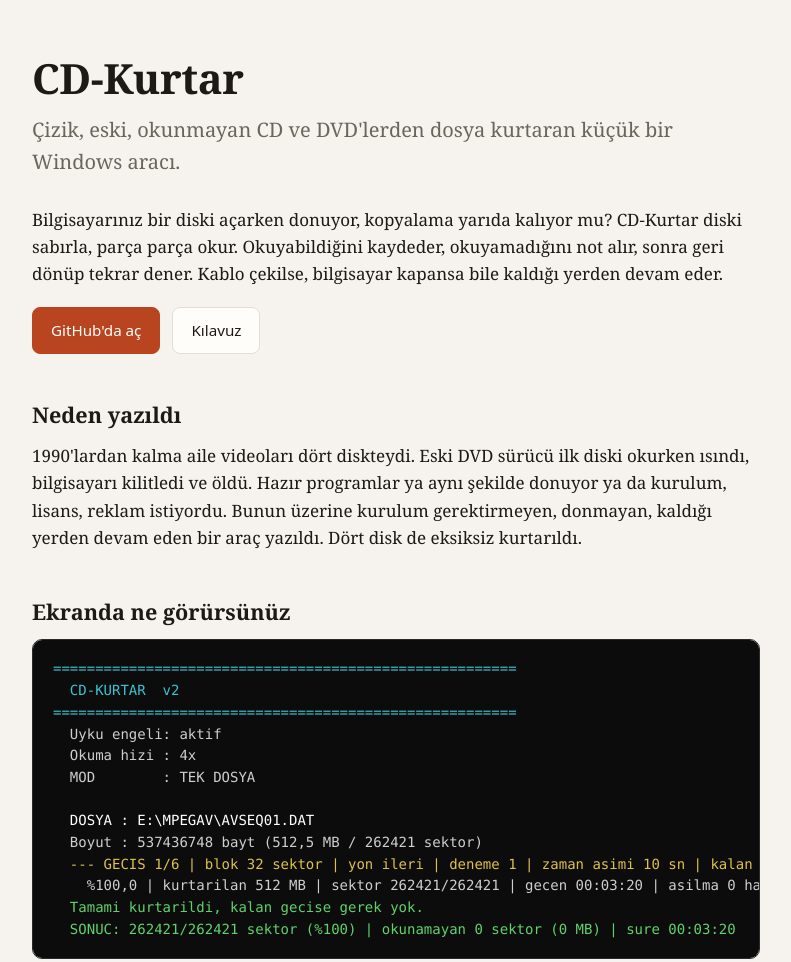
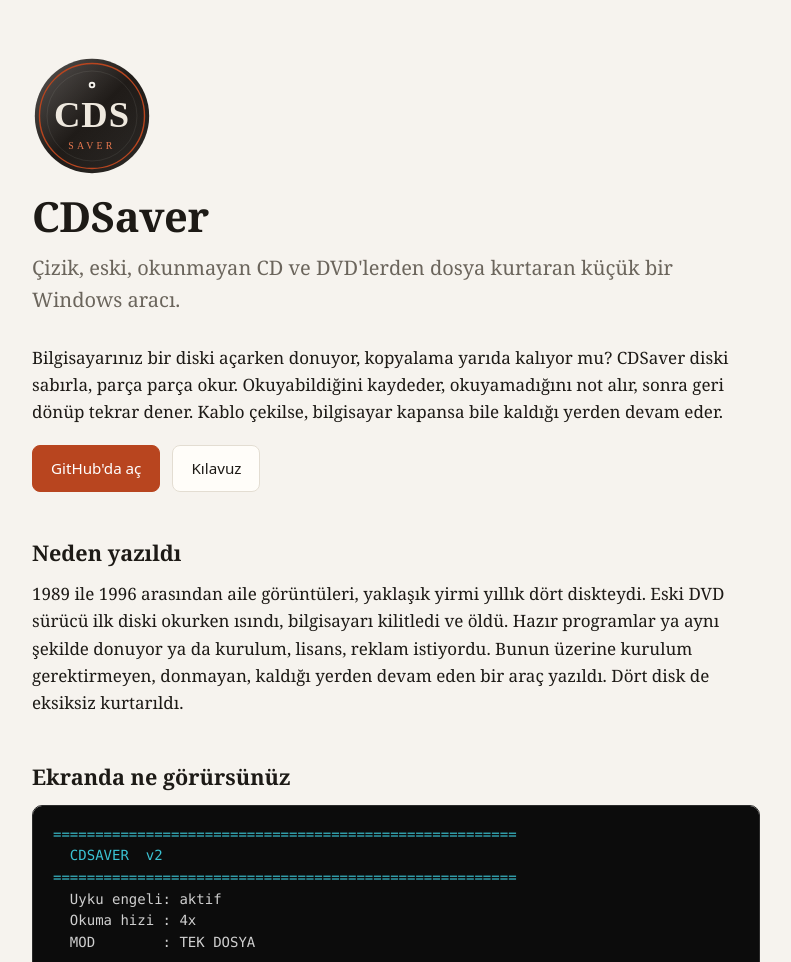
Before and after one commit to artcycleco/cdsaver, a plain HTML site: page docs/index.html in a window 1280 px wide. Shown: the top 962 px of the page, without its empty margins (244-1035 px from the left). Drawn offline with Linux system fonts and the light colour scheme.

Commit message:
Ad CDSaver, logo, 1989-96 ayrintisi

```diff
--- a/docs/index.html
+++ b/docs/index.html
@@ -3,7 +3,7 @@
 <head>
 <meta charset="utf-8">
 <meta name="viewport" content="width=device-width, initial-scale=1">
-<title>CD-Kurtar</title>
+<title>CDSaver</title>
 <meta name="description" content="Çizik, eski, okunmayan CD ve DVD'lerden dosya kurtaran küçük bir Windows aracı. Kurulum yok, kaldığı yerden devam eder.">
 <style>
   :root { --bg:#f6f3ee; --ink:#1d1a16; --mute:#6b655c; --line:#e3ddd2; --acc:#b8451f; --card:#fffdf9; --code:#1d1a16; --codetx:#e8e2d6; }
@@ -36,20 +36,21 @@
 </head>
 <body>
 <main>
-  <h1>CD-Kurtar</h1>
+  <img src="logo.svg" width="120" height="120" alt="CDSaver logosu" style="display:block;margin:0 0 18px">
+  <h1>CDSaver</h1>
   <p class="lead">Çizik, eski, okunmayan CD ve DVD'lerden dosya kurtaran küçük bir Windows aracı.</p>
-  <p>Bilgisayarınız bir diski açarken donuyor, kopyalama yarıda kalıyor mu? CD-Kurtar diski sabırla, parça parça okur. Okuyabildiğini kaydeder, okuyamadığını not alır, sonra geri dönüp tekrar dener. Kablo çekilse, bilgisayar kapansa bile kaldığı yerden devam eder.</p>
+  <p>Bilgisayarınız bir diski açarken donuyor, kopyalama yarıda kalıyor mu? CDSaver diski sabırla, parça parça okur. Okuyabildiğini kaydeder, okuyamadığını not alır, sonra geri dönüp tekrar dener. Kablo çekilse, bilgisayar kapansa bile kaldığı yerden devam eder.</p>
   <div class="btns">
-    <a class="btn primary" href="https://github.com/artcycleco/cd-kurtar">GitHub'da aç</a>
-    <a class="btn" href="https://github.com/artcycleco/cd-kurtar/blob/main/KILAVUZ.md">Kılavuz</a>
+    <a class="btn primary" href="https://github.com/artcycleco/cdsaver">GitHub'da aç</a>
+    <a class="btn" href="https://github.com/artcycleco/cdsaver/blob/main/KILAVUZ.md">Kılavuz</a>
   </div>
 
   <h2>Neden yazıldı</h2>
-  <p>1990'lardan kalma aile videoları dört diskteydi. Eski DVD sürücü ilk diski okurken ısındı, bilgisayarı kilitledi ve öldü. Hazır programlar ya aynı şekilde donuyor ya da kurulum, lisans, reklam istiyordu. Bunun üzerine kurulum gerektirmeyen, donmayan, kaldığı yerden devam eden bir araç yazıldı. Dört disk de eksiksiz kurtarıldı.</p>
+  <p>1989 ile 1996 arasından aile görüntüleri, yaklaşık yirmi yıllık dört diskteydi. Eski DVD sürücü ilk diski okurken ısındı, bilgisayarı kilitledi ve öldü. Hazır programlar ya aynı şekilde donuyor ya da kurulum, lisans, reklam istiyordu. Bunun üzerine kurulum gerektirmeyen, donmayan, kaldığı yerden devam eden bir araç yazıldı. Dört disk de eksiksiz kurtarıldı.</p>
 
   <h2>Ekranda ne görürsünüz</h2>
 <div class="term"><span class="c">=======================================================
-  CD-KURTAR  v2
+  CDSAVER  v2
 =======================================================</span>
   Uyku engeli: aktif
   Okuma hizi : 4x
@@ -74,7 +75,7 @@
 
   <h2>Üç adımda</h2>
   <pre>cmd /c dir /s /b E:\
-powershell -ExecutionPolicy Bypass -File ".\CD-Kurtar.ps1" -Klasor E:\\ -Hedef "C:\Kurtarilan\disk1"
+powershell -ExecutionPolicy Bypass -File ".\CDSaver.ps1" -Klasor E:\\ -Hedef "C:\Kurtarilan\disk1"
 ffmpeg -fflags +genpts -i disk1.DAT -c:v libx264 -crf 20 -pix_fmt yuv420p -c:a aac -b:a 192k disk1.mp4</pre>
   <p>Birincisi diskte ne olduğunu gösterir, ikincisi kurtarır, üçüncüsü VCD videosunu izlenebilir MP4'e çevirir.</p>
 
```
Also changed, not shown: docs/logo.png (added), docs/logo.svg (added), 4 other files.
